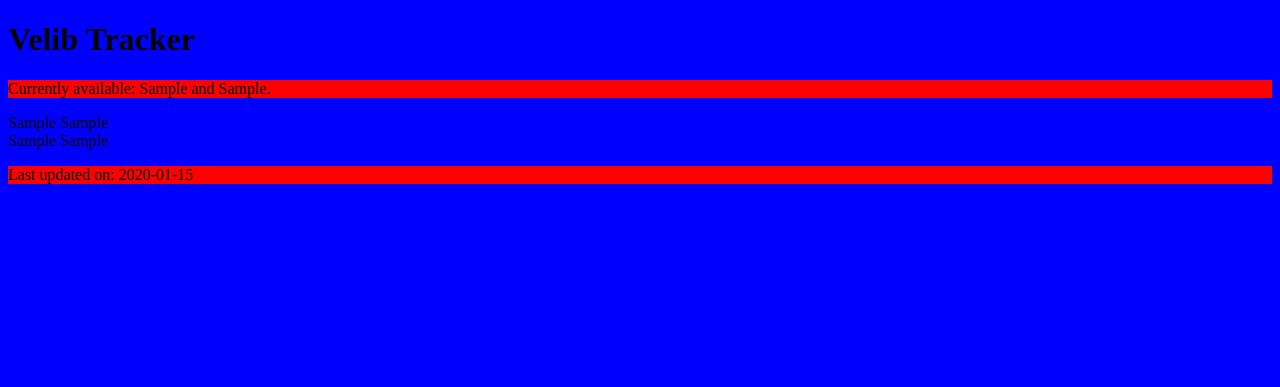
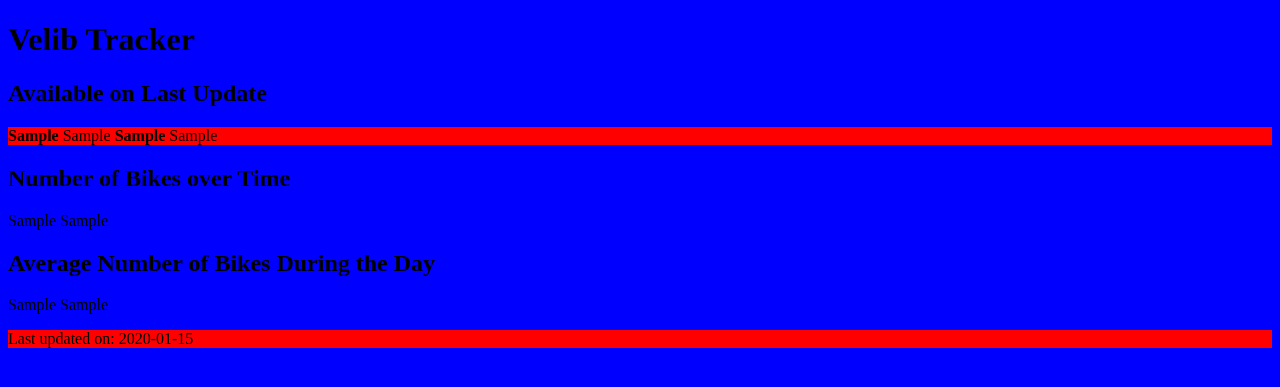
Before and after one commit to aandroni/velib-tracker, a Flask app: template viz-app/templates/index.html in a window 1280 px wide. Shown: the top 387 px of the page. Run offline with Flask 2, Linux system fonts and the light colour scheme; the template is opened without the code that fills it: most values are stand-ins (such as "Sample title", 1, 10 or a date in 2020); some libraries are stand-ins or nearby versions.

Commit message:
Change display of available bikes.

```diff
--- a/viz-app/app.py
+++ b/viz-app/app.py
@@ -66,7 +66,7 @@ app = Flask(__name__)
 @app.route("/")
 def index():
     # Get data
-    raw_data = get_data(testing=False)
+    raw_data = get_data(testing=True)
     df = pd.DataFrame(raw_data)
 
     # Add total number of bikes and datatime
@@ -82,15 +82,13 @@ def index():
     # Get last data point
     last_update = df.iloc[-1]["datetime"]
     last_n_mechanical = df.iloc[-1]["n_mechanical"]
-    if last_n_mechanical == 1:
-        last_n_mechanical = "1 mechanical bike"
-    else:
-        last_n_mechanical = f"{last_n_mechanical} mechanical bikes"
+    str_mech = "mechanical bike"
+    if last_n_mechanical != 1:
+        str_mech += "s"
     last_n_electric = df.iloc[-1]["n_electric"]
-    if last_n_electric == 1:
-        last_n_electric = "1 electric bike"
-    else:
-        last_n_electric = f"{last_n_electric} electric bikes"
+    str_elec = "electric bike"
+    if last_n_electric != 1:
+        str_elec += "s"
 
     ############################################################################
     # Plot 1: time series
@@ -102,15 +100,14 @@ def index():
         x_axis_type="datetime"
     )
 
+    p1.line(df["datetime"], df["n_bikes"], line_color="#1b9e77", line_width=2)
+    p1.toolbar_location = None # Remove toolbar
     # Format x axis
     # fmt = ["%b %d %H:%M"]
-    # plot.xaxis[0].formatter = DatetimeTickFormatter(
+    # p1.xaxis[0].formatter = DatetimeTickFormatter(
     #     months=fmt, days=fmt, hours=fmt, minutes=fmt
     # )
-    # plot.xaxis.major_label_orientation = "vertical"
-
-    p1.line(df["datetime"], df["n_bikes"], line_color="#1b9e77", line_width=2)
-    p1.toolbar_location = None # Remove toolbar
+    # p1.xaxis.major_label_orientation = "vertical"
     p1_script, p1_div = components(p1)
 
     ############################################################################
@@ -145,7 +142,9 @@ def index():
         "p2_div": p2_div,
         "last_update": last_update,
         "last_n_mechanical": last_n_mechanical,
-        "last_n_electric": last_n_electric
+        "str_mech": str_mech,
+        "last_n_electric": last_n_electric,
+        "str_elec": str_elec
     }
     if request.method == 'GET':
         return render_template('index.html', **kwargs)
--- a/viz-app/templates/index.html
+++ b/viz-app/templates/index.html
@@ -7,22 +7,26 @@
 
   <!-- Bokeh -->
   <script type="text/javascript" src="https://cdn.bokeh.org/bokeh/release/bokeh-2.3.3.min.js" integrity="sha384-dM3QQsP+wXdHg42wTqW85BjZQdLNNIXqlPw/BgKoExPmTG7ZLML4EGqLMfqHT6ON" crossorigin="anonymous"></script>
-  <link rel="stylesheet" href="static/styles.css">
+  <link rel="stylesheet" href="../static/styles.css">
   <title>Velib Tracker</title>
 </head>
 <body>
   <h1>Velib Tracker</h1>
 
+  <h2 id="table">Available on Last Update</h2>
   <div class="current-status">
-    <p>Currently available: {{ last_n_mechanical }} and {{ last_n_electric }}.</p>
+    <p>
+      <span><strong>{{ last_n_mechanical }}</strong> {{ str_mech }}</span>
+      <span><strong>{{ last_n_electric }}</strong> {{ str_elec }}</span></p>
   </div>
 
-
+  <h2>Number of Bikes over Time</h2>
   <div class="graph-container">
     {{ p1_div|safe }}
     {{ p1_script|safe }}
   </div>
 
+  <h2>Average Number of Bikes During the Day</h2>
   <div class="graph-container">
     {{ p2_div|safe }}
     {{ p2_script|safe }}
```
